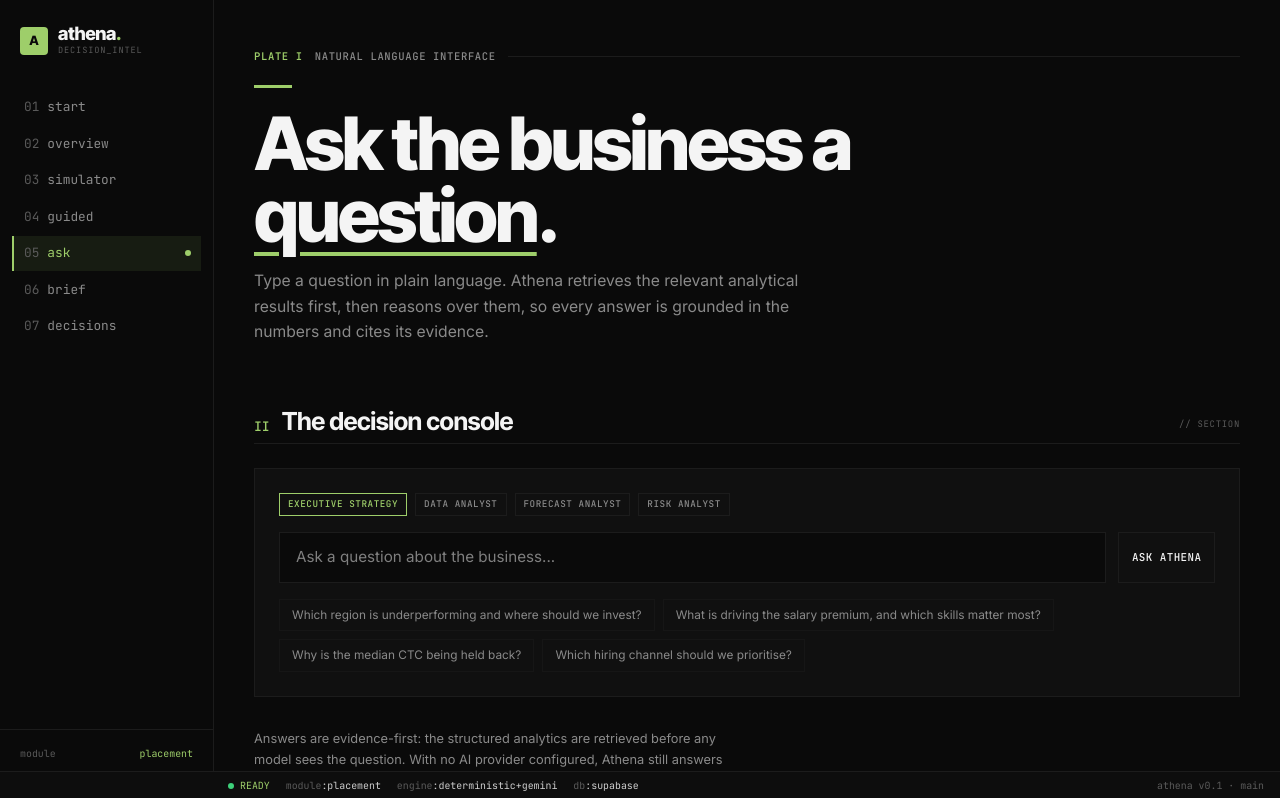
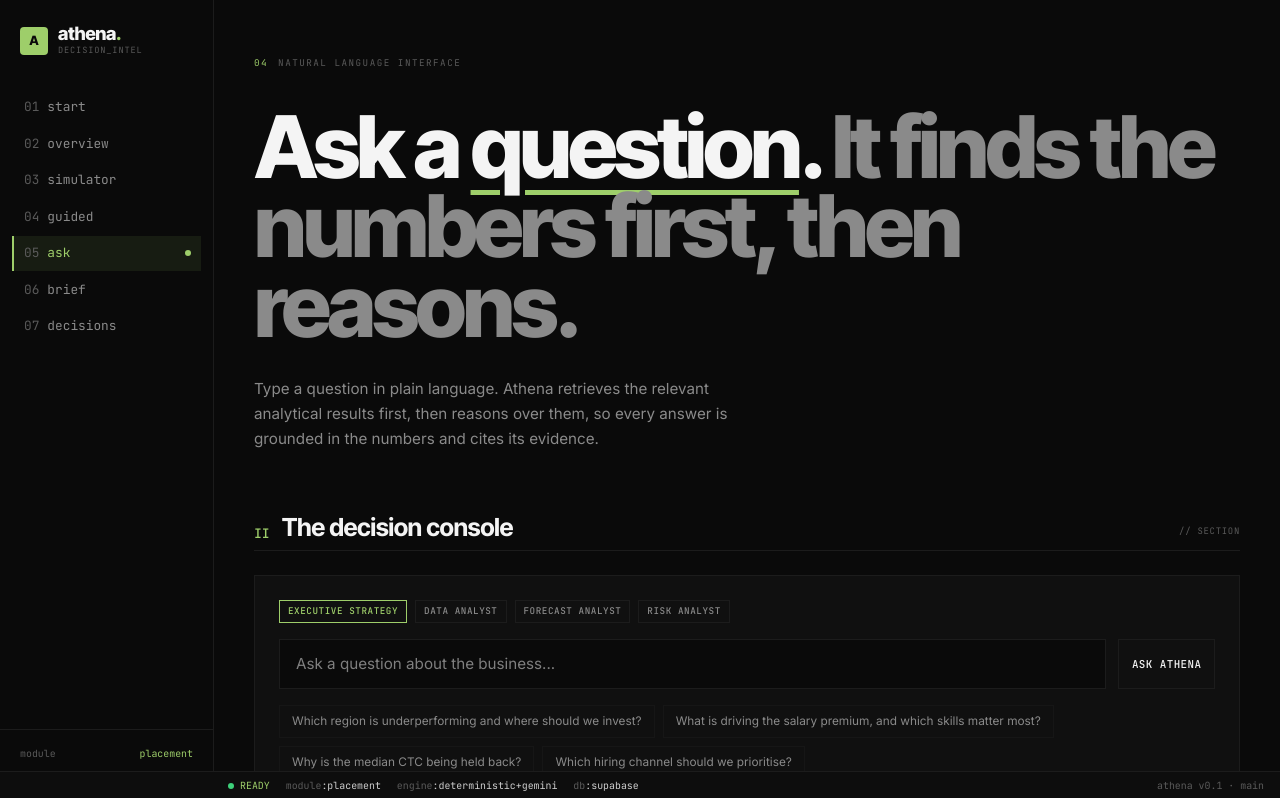
Before and after one commit to aryasgit/Project-Athena, a Next.js app in the folder web/: page /ask in a window 1280 px wide. Shown: the top 798 px of the page. Built offline with nearby package versions, Linux system fonts and the light colour scheme.

Commit message:
Adopt the Arc aesthetic: monumental two-tone headlines, monochrome palette, restrained green accent

```diff
--- a/web/app/ask/page.tsx
+++ b/web/app/ask/page.tsx
@@ -7,9 +7,10 @@ export default function AskPage() {
   return (
     <>
       <PageHeader
-        plate="Plate I"
+        plate="04"
         label="Natural Language Interface"
-        title={<>Ask the business a <em>question</em>.</>}
+        title={<>Ask a <em>question</em>.</>}
+        tail="It finds the numbers first, then reasons."
         lede="Type a question in plain language. Athena retrieves the relevant analytical results first, then reasons over them, so every answer is grounded in the numbers and cites its evidence."
       />
       <PlateLabel plate="Plate II" label="The decision console" />
--- a/web/app/brief/page.tsx
+++ b/web/app/brief/page.tsx
@@ -11,9 +11,10 @@ export default async function BriefPage() {
   return (
     <>
       <PageHeader
-        plate="Plate I"
+        plate="06"
         label="AI Executive Brief"
         title={<>The board-ready <em>brief</em>.</>}
+        tail="Numbers by the engine, words by the model."
         lede="Executives read summaries, not dashboards. This brief is assembled from the deterministic analytics, then, when a model is available, rewritten by the AI layer. Every number stays traceable to the analysis."
       />
 
--- a/web/app/consulting/page.tsx
+++ b/web/app/consulting/page.tsx
@@ -11,8 +11,8 @@ export default async function ConsultingPage() {
   if (module !== "placement") {
     return (
       <>
-        <PageHeader plate="Plate I" label="Guided Consulting Mode"
-          title={<>Think it through, <em>step by step</em>.</>} />
+        <PageHeader plate="03" label="Guided Consulting Mode"
+          title={<>Think it <em>through</em>.</>} tail="Step by step, backed by the data." />
         <ModuleNotice moduleName={MODULE_META[module].name} />
       </>
     );
@@ -28,9 +28,9 @@ export default async function ConsultingPage() {
   return (
     <>
       <PageHeader
-        plate="Plate I"
+        plate="03"
         label="Guided Consulting Mode"
-        title={<>Think it through, <em>step by step</em>.</>}
+        title={<>Think it <em>through</em>.</>} tail="Step by step, backed by the data."
         lede="A structured walkthrough of how a consultant reads this business: understand the position, diagnose where the problem sits, segment the drivers, then decide. Each step is backed by the live analysis."
       />
       <PlateLabel plate="Plate II" label="The engagement" />
--- a/web/app/page.tsx
+++ b/web/app/page.tsx
@@ -65,7 +65,7 @@ export default async function OverviewPage() {
   return (
     <>
       <PageHeader plate={meta.header.plate} label={meta.header.label}
-        title={headerTitle(meta.header)} lede={meta.header.lede} />
+        title={headerTitle(meta.header)} tail={meta.header.tail} lede={meta.header.lede} />
 
       <Figures kpis={kpis} />
 
--- a/web/app/recommendations/page.tsx
+++ b/web/app/recommendations/page.tsx
@@ -18,9 +18,10 @@ export default async function RecommendationsPage() {
   return (
     <>
       <PageHeader
-        plate="Plate I"
+        plate="07"
         label="The Decision Center"
         title={<>Every analysis becomes a <em>decision</em>.</>}
+        tail="Observed, weighed, then acted on."
         lede="Each entry states what was observed, why it matters, and the action it recommends. Nothing stops at the chart."
       />
 
--- a/web/app/simulator/page.tsx
+++ b/web/app/simulator/page.tsx
@@ -11,8 +11,8 @@ export default async function SimulatorPage() {
   if (module !== "placement") {
     return (
       <>
-        <PageHeader plate="Plate I" label="Decision Simulator"
-          title={<>Change the assumptions, <em>watch the decision move</em>.</>} />
+        <PageHeader plate="03" label="Decision Simulator"
+          title={<>Change the <em>assumptions</em>.</>} tail="Watch the decision move." />
         <ModuleNotice moduleName={MODULE_META[module].name} />
       </>
     );
@@ -22,9 +22,9 @@ export default async function SimulatorPage() {
   return (
     <>
       <PageHeader
-        plate="Plate I"
+        plate="03"
         label="Decision Simulator"
-        title={<>Change the assumptions, <em>watch the decision move</em>.</>}
+        title={<>Change the <em>assumptions</em>.</>} tail="Watch the decision move."
         lede="This is not a report you read. Move a lever and Athena recomputes the projected outcome from the same model the data was built on, then tells you whether the scenario is worth pursuing."
       />
 
--- a/web/app/skills/page.tsx
+++ b/web/app/skills/page.tsx
@@ -12,8 +12,8 @@ export default async function SkillsPage() {
   if (module !== "placement") {
     return (
       <>
-        <PageHeader plate="Plate I" label="Talent and Skill Analytics"
-          title={<>What the market <em>pays for</em>.</>} />
+        <PageHeader plate="02" label="Talent and Skill Analytics"
+          title={<>What the market <em>pays for</em>.</>} tail="And where it is heading." />
         <ModuleNotice moduleName={MODULE_META[module].name} />
       </>
     );
@@ -48,9 +48,9 @@ export default async function SkillsPage() {
   return (
     <>
       <PageHeader
-        plate="Plate I"
+        plate="02"
         label="Talent and Skill Analytics"
-        title={<>What the market <em>pays for</em>.</>}
+        title={<>What the market <em>pays for</em>.</>} tail="And where it is heading."
         lede="Which skills carry a salary premium, which are becoming critical, and what that means for curriculum and hiring strategy."
       />
 
--- a/web/app/start/page.tsx
+++ b/web/app/start/page.tsx
@@ -7,9 +7,9 @@ export default function StartPage() {
   return (
     <>
       <PageHeader
-        plate="Plate I"
+        plate="00"
         label="Enterprise Decision Intelligence Platform"
-        title={<>Choose a domain, <em>bring your data</em>.</>}
+        title={<>Choose a <em>domain</em>.</>} tail="Bring your data. One engine."
         lede="One analytics engine, interchangeable datasets. Pick a business domain, then run the demo or upload your own file. The engine is the same, only the data changes."
       />
       <PlateLabel plate="Plate II" label="Domain and dataset" />
--- a/web/components/RecommendationCard.tsx
+++ b/web/components/RecommendationCard.tsx
@@ -19,13 +19,9 @@ function isVouched(rec: Recommendation): boolean {
   return typeof p === "number" && p < 0.05;
 }
 
-const PRIORITY_ACCENT: Record<string, string> = {
-  High: "var(--color-danger)", Medium: "var(--color-pending)", Low: "var(--color-muted)",
-};
-
 export function RecommendationCard({ rec }: { rec: Recommendation }) {
   return (
-    <Plate className="p-6 pl-7" style={{ borderLeft: `2px solid ${PRIORITY_ACCENT[rec.priority] ?? "var(--color-hair)"}` }}>
+    <Plate className="p-6 pl-7" style={{ borderLeft: "2px solid var(--color-line-2)" }}>
       <div className="flex items-start justify-between gap-5">
         <div>
           <DomainTag domain={rec.domain} />
--- a/web/components/charts.tsx
+++ b/web/components/charts.tsx
@@ -9,8 +9,8 @@ const H = 236;
 const PAD = { top: 18, right: 16, bottom: 32, left: 46 };
 
 const CRIMSON = "var(--color-crimson)";
-const NUM = "var(--color-num)";
-const FN = "var(--color-fn)";
+const NUM = "var(--color-ink-2)";   // projections in light grey, not colour
+const FN = "var(--color-ink-2)";    // alternate bars in light grey
 const HAIR = "var(--color-hair)";
 const INK = "var(--color-ink)";
 const PAPER = "var(--color-paper)";
--- a/web/components/ui.tsx
+++ b/web/components/ui.tsx
@@ -22,26 +22,25 @@ export function Plate({ children, className = "", style }: {
   );
 }
 
-/* The page masthead block: plate eyebrow, drawn rule, serif title, lede. */
-export function PageHeader({ plate, label, title, lede }: {
-  plate: string; label: string; title: ReactNode; lede?: string;
+/* Monumental two-tone masthead: a white statement, a grey elaboration. */
+export function PageHeader({ plate, label, title, tail, lede }: {
+  plate?: string; label: string; title: ReactNode; tail?: ReactNode; lede?: string;
 }) {
   return (
-    <header className="mb-12">
-      <div className="eyebrow mb-5">
-        <span className="pl">{plate}</span>
+    <header className="mb-16 pt-2">
+      <div className="mb-9 flex items-center gap-2.5 font-mono text-[0.58rem] uppercase tracking-[0.16em] text-faint">
+        {plate && <span className="text-str">{plate}</span>}
         <span>{label}</span>
-        <span className="ln" />
       </div>
-      <div className="rule mb-5" />
       <h1
-        className="max-w-[16ch] font-extrabold leading-[0.98] tracking-[-0.04em] text-ink"
-        style={{ fontFamily: "var(--font-display)", fontSize: "clamp(2.6rem,6vw,4.6rem)" }}
+        className="max-w-[19ch] font-extrabold leading-[0.92] tracking-[-0.045em] text-ink"
+        style={{ fontFamily: "var(--font-display)", fontSize: "clamp(2.8rem,6.8vw,5.4rem)" }}
       >
         {title}
+        {tail && <span className="text-muted"> {tail}</span>}
       </h1>
       {lede && (
-        <p className="mt-4 max-w-[60ch] text-[0.98rem] leading-relaxed text-muted">{lede}</p>
+        <p className="mt-8 max-w-[52ch] text-[0.95rem] leading-relaxed text-muted">{lede}</p>
       )}
     </header>
   );
@@ -126,7 +125,7 @@ export function ModuleNotice({ moduleName }: { moduleName: string }) {
 
 export function DomainTag({ domain }: { domain: string }) {
   return (
-    <span className="font-mono text-[0.62rem] font-medium uppercase tracking-[0.02em] text-fn">
+    <span className="font-mono text-[0.62rem] font-medium uppercase tracking-[0.06em] text-muted">
       {domain}
     </span>
   );
--- a/web/lib/moduleMeta.tsx
+++ b/web/lib/moduleMeta.tsx
@@ -7,7 +7,7 @@ export type PanelSrc = "series" | "ranking";
 
 export type ModuleMeta = {
   name: string;
-  header: { plate: string; label: string; pre: string; em: string; post: string; lede: string };
+  header: { plate: string; label: string; pre: string; em: string; post: string; tail: string; lede: string };
   forecastPrimary: { key: string; title: string; hint: string; unit: string; money: boolean };
   forecastVolume: { key: string; title: string; hint: string };
   line: { key: string; title: string; hint: string };
@@ -19,8 +19,9 @@ export const MODULE_META: Record<ModuleId, ModuleMeta> = {
   placement: {
     name: "Placement Intelligence",
     header: {
-      plate: "Plate I", label: "Enterprise Decision Intelligence",
+      plate: "01", label: "Decision Intelligence · Placement Command",
       pre: "The executive", em: "reading", post: ".",
+      tail: "Then the decision it forces.",
       lede: "Placement Intelligence for the 2024 to 2025 cycle. Headline outcomes, forward projections, and the decisions they point to.",
     },
     forecastPrimary: { key: "median_ctc_cycle", title: "Median CTC trajectory", hint: "actuals to next cycle", unit: " LPA", money: true },
@@ -39,8 +40,9 @@ export const MODULE_META: Record<ModuleId, ModuleMeta> = {
   finance: {
     name: "Finance Intelligence",
     header: {
-      plate: "Plate I", label: "Enterprise Decision Intelligence",
+      plate: "01", label: "Decision Intelligence · Finance Command",
       pre: "The financial", em: "position", post: ".",
+      tail: "Where margin lives, and what to fund.",
       lede: "Revenue, margin and profit for FY 2024. Where growth and margin concentrate, and the capital-allocation decisions that follow.",
     },
     forecastPrimary: { key: "median_ctc_cycle", title: "Revenue trajectory", hint: "actuals to next year", unit: " Cr", money: true },
```
